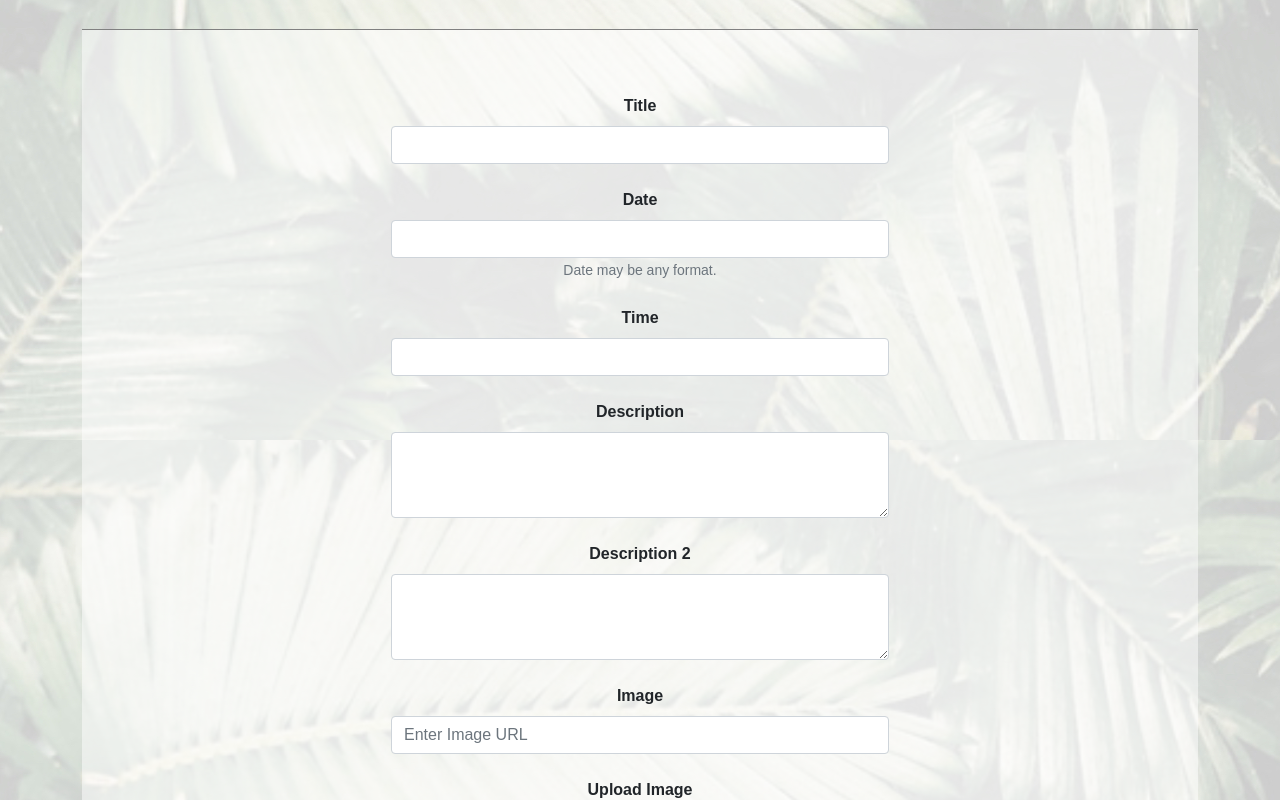
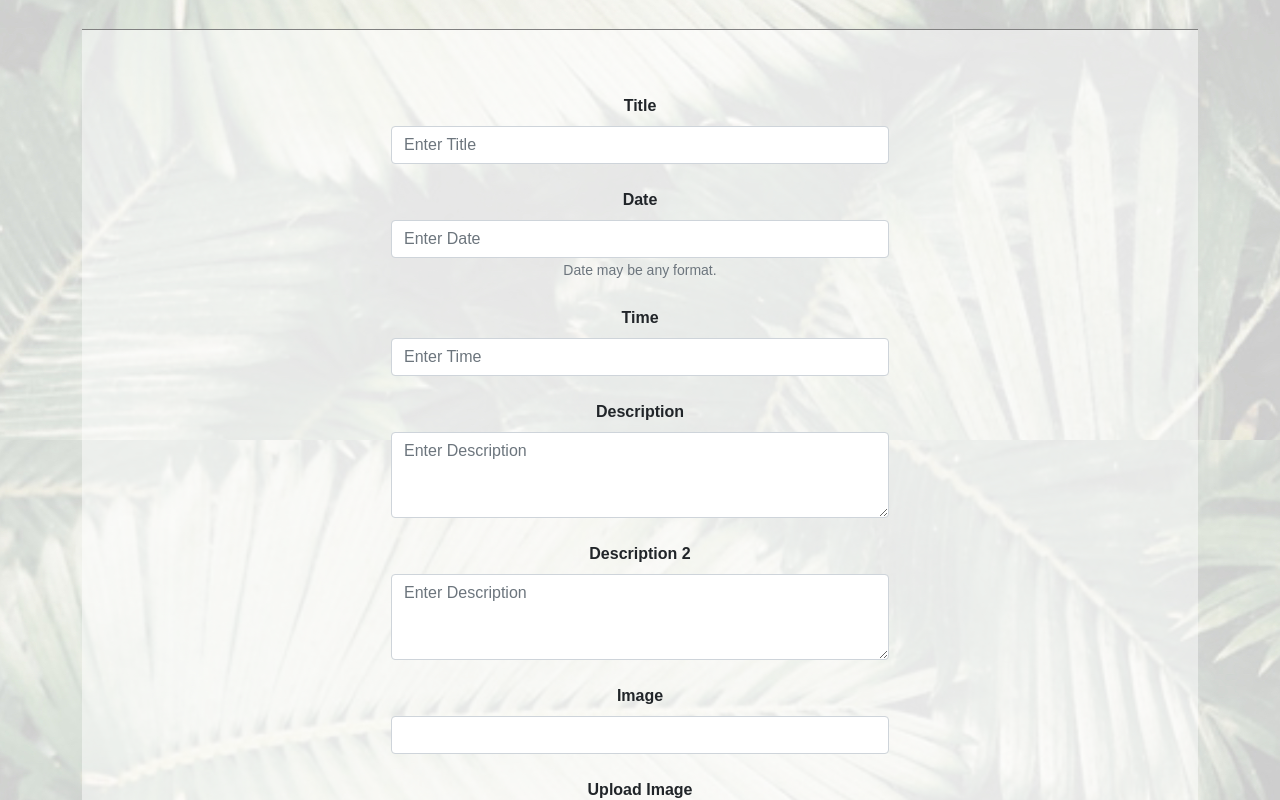
Before and after one commit to evandev01/redeemer_v2.0, a React (Create React App) app in the folder client/: page /event/edit in a window 1280 px wide. Shown: the part 360-1160 px from the top of the page. Built offline with nearby package versions, Linux system fonts and the light colour scheme; no server answers.

Commit message:
event commit

```diff
--- a/client/src/screens/Events/EventEdit.js
+++ b/client/src/screens/Events/EventEdit.js
@@ -67,11 +67,32 @@ const EventEdit = () => {
   const desc2FromStorage = localStorage.getItem('desc2')
   const imageFromStorage = localStorage.getItem('image')
 
+  const resetHandler = e => {
+    e.preventDefault()
+    if (eventId && event) {
+      if (imageFromStorage) {
+        localStorage.removeItem('image')
+      }
+      setTitle(event && event.title)
+      setLine1(event && event.line1)
+      setLine2(event && event.line2)
+      setDesc(event && event.desc)
+      setDesc2(event && event.desc2)
+      if (event && event.image !== '') {
+        setUrl(event.image)
+        setProgress(100)
+      } else {
+        setUrl('')
+        setProgress(0)
+        myRef.current.value = ''
+      }
+    }
+  }
   useEffect(() => {
     if (!eventId) {
       dispatch(listEvents())
     }
-    if (eventId && !successDetails) {
+    if (eventId) {
       dispatch(listEventDetails(eventId))
     }
     if (successUpdate) {
@@ -102,6 +123,15 @@ const EventEdit = () => {
       setUrl(imageFromStorage)
       setProgress(100)
     } else setImage('')
+
+    // if (successDetails){
+    //   setTitle('')
+    //   setLine1('')
+    //   setLine2('')
+    //   setDesc('')
+    //   setDesc2('')
+    //   setUrl(imageFromStorage)
+    // }
   }, [
     dispatch,
     navigate,
@@ -229,6 +259,7 @@ const EventEdit = () => {
     }
   }
 
+  const [isActive, setIsActive] = useState(false)
   return (
     <div id='container-div'>
       <Row id='live-border' />
@@ -247,7 +278,8 @@ const EventEdit = () => {
                 <Form.Label style={{ fontWeight: 'bold' }}>Title</Form.Label>
                 <Form.Control
                   type='text'
-                  placeholder={eventId && event && event.title}
+                  placeholder={'Enter Title'}
+                  // onClick={setTitle(event && event.title)}
                   required={true}
                   value={title}
                   onChange={e => setTitle(e.target.value)}
@@ -259,7 +291,7 @@ const EventEdit = () => {
                 <Form.Control
                   type='text'
                   required={true}
-                  placeholder={eventId && event ? event.line1 : line1}
+                  placeholder={'Enter Date'}
                   value={line1}
                   onChange={e => setLine1(e.target.value)}
                 />
@@ -271,7 +303,7 @@ const EventEdit = () => {
                 <Form.Label style={{ fontWeight: 'bold' }}>Time</Form.Label>
                 <Form.Control
                   type='text'
-                  placeholder={eventId && event ? event.line2 : line2}
+                  placeholder={'Enter Time'}
                   value={line2}
                   onChange={e => setLine2(e.target.value)}
                 />
@@ -284,7 +316,7 @@ const EventEdit = () => {
                 <Form.Control
                   as='textarea'
                   rows={3}
-                  placeholder={eventId && event ? event.desc : desc}
+                  placeholder={'Enter Description'}
                   value={desc}
                   onChange={e => setDesc(e.target.value)}
                 />
@@ -297,7 +329,7 @@ const EventEdit = () => {
                 <Form.Control
                   as='textarea'
                   rows={3}
-                  placeholder={eventId && event ? event.desc2 : desc2}
+                  placeholder={'Enter Description'}
                   value={desc2}
                   onChange={e => setDesc2(e.target.value)}
                 />
@@ -308,11 +340,7 @@ const EventEdit = () => {
                 <Form.Control
                   type='text'
                   placeholder={
-                    eventId && event && event.image != null
-                      ? event.image
-                      : image
-                      ? image
-                      : 'Enter Image URL'
+                    'Enter text' !== null || '' ? image : 'Enter Image URL'
                   }
                   value={url ? url : image ? image : ''}
                   onChange={e => setUrl(e.target.value)}
@@ -399,24 +427,7 @@ const EventEdit = () => {
                     >
                       <Button
                         className='py-3 m-1'
-                        onClick={async e => {
-                          if (imageFromStorage) {
-                            localStorage.removeItem('image')
-                          }
-                          setTitle(event && event.title)
-                          setLine1(event && event.line1)
-                          setLine2(event && event.line2)
-                          setDesc(event && event.desc)
-                          setDesc2(event && event.desc2)
-                          if (event && event.image !== '') {
-                            setUrl(event.image)
-                            setProgress(100)
-                          } else {
-                            setUrl('')
-                            setProgress(0)
-                            myRef.current.value = ''
-                          }
-                        }}
+                        onClick={e => resetHandler(e)}
                         style={{ width: '100px' }}
                       >
                         <i className='fa-solid fa-arrow-rotate-left' /> Reset
--- a/client/src/screens/Events/Events.js
+++ b/client/src/screens/Events/Events.js
@@ -4,7 +4,12 @@ import { Link, useNavigate } from 'react-router-dom'
 import { Row, Col, Image, Button, Container } from 'react-bootstrap'
 import Loader from '../../components/Loader'
 import Message from '../../components/Message'
-import { listEvents, deleteEvent, updateEvent } from '../../actions/event'
+import {
+  listEvents,
+  deleteEvent,
+  updateEvent,
+  listEventDetails,
+} from '../../actions/event'
 
 const Event = () => {
   const navigate = useNavigate()
@@ -274,6 +279,7 @@ const Event = () => {
                                 variant='warning'
                                 onClick={e => {
                                   e.preventDefault()
+                                  dispatch(listEventDetails(event._id))
                                   navigate(`/event/edit/${event._id}`)
                                 }}
                               >
```
Also changed, not shown: 1 other file (tests, documents, lock files or other folders).
